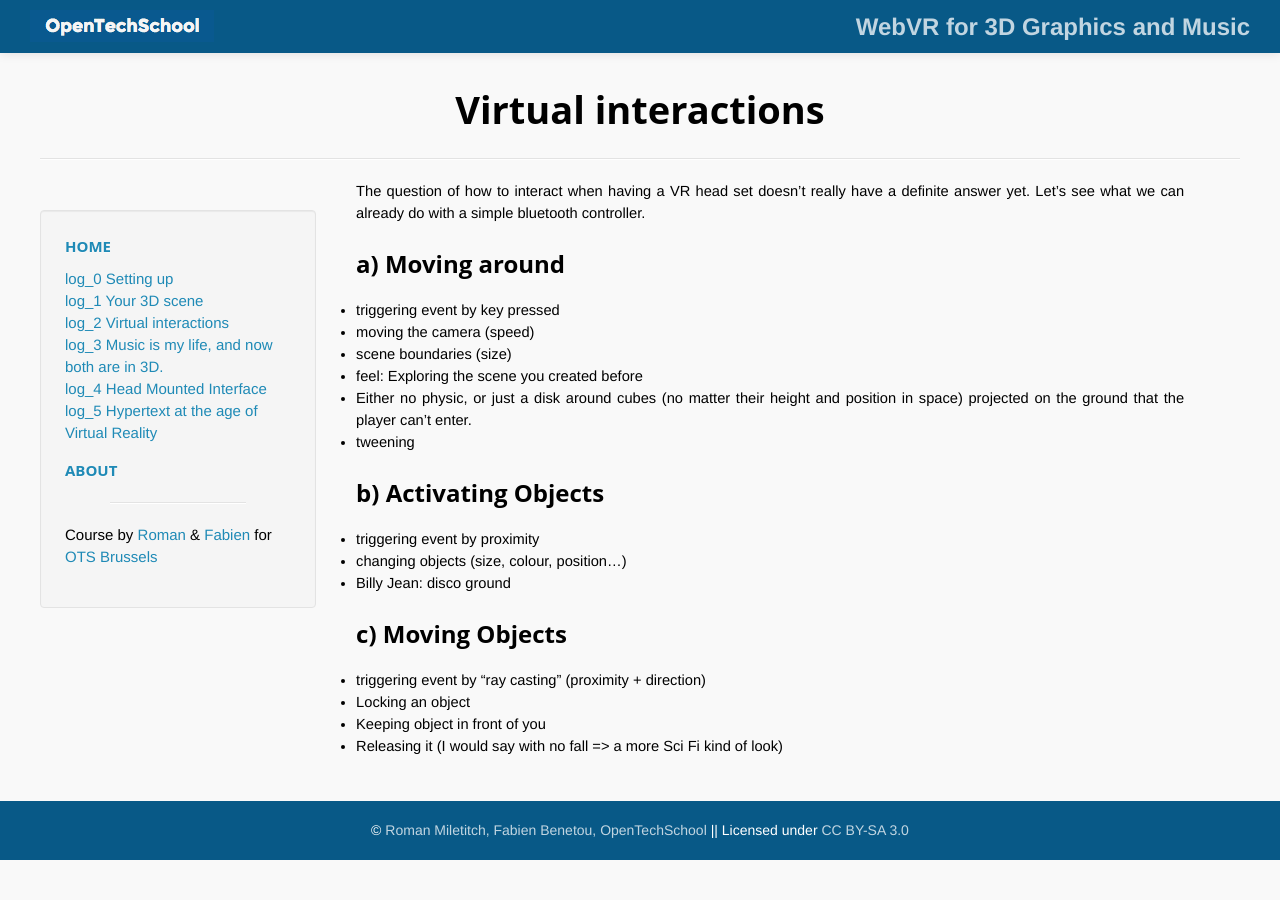
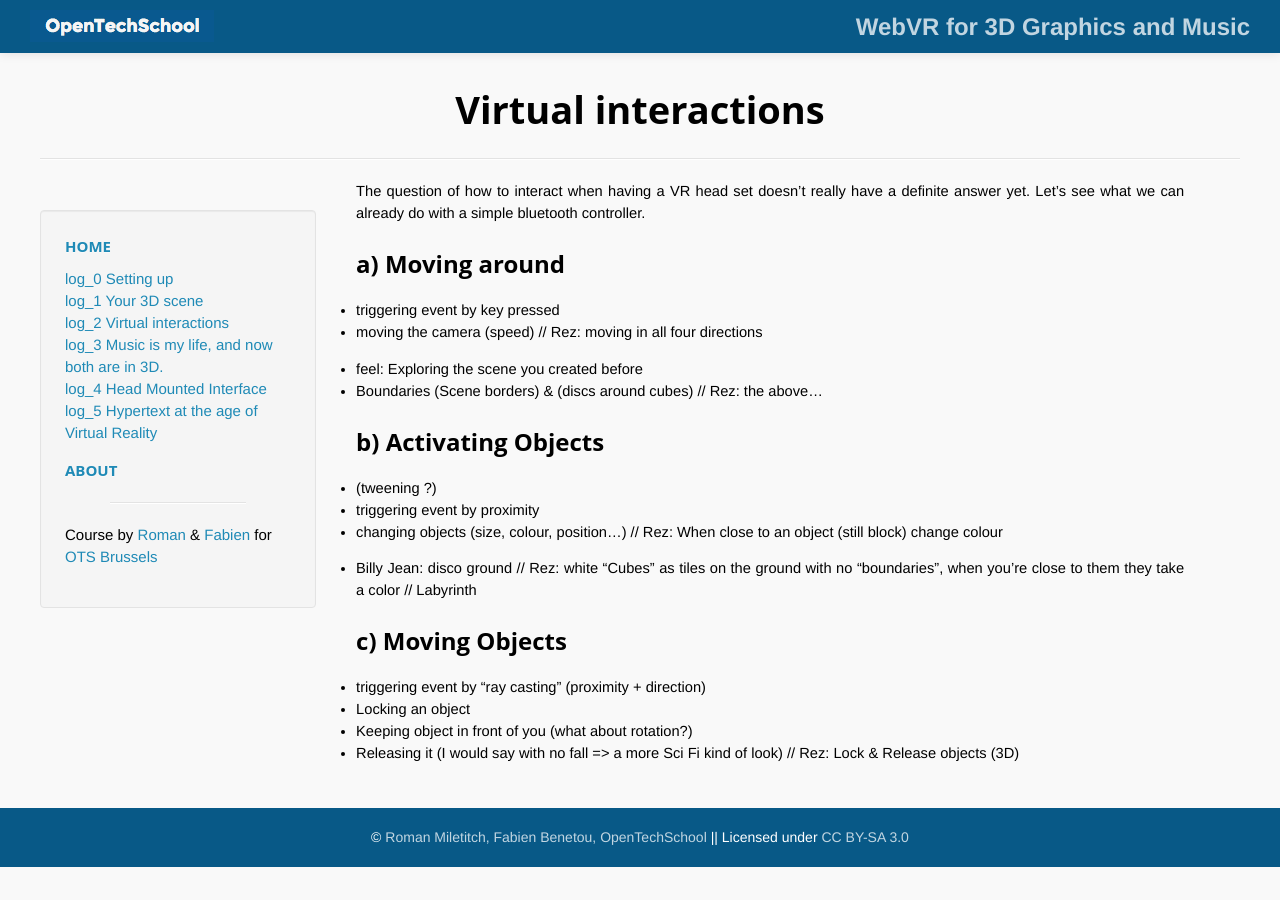
Before and after one commit to OpenTechSchool-Brussels/webVR-for-3D-graphics-and-music, a Jekyll site: the page built from interacting-within-the-scene.markdown, in a window 1280 px wide. Built offline with Jekyll 4.4.1, drawn with Linux system fonts in a browser that asks for light colours; Markdown is read by kramdown in place of the engine named in the settings.

Commit message:
Update interacting-within-the-scene.markdown

```diff
--- a/interacting-within-the-scene.markdown
+++ b/interacting-within-the-scene.markdown
@@ -10,18 +10,26 @@ The question of how to interact when having a VR head set doesn't really have a
 ## a) Moving around
 * triggering event by key pressed
 * moving the camera (speed)
-* scene boundaries (size)
+// Rez: moving in all four directions
+
 * feel: Exploring the scene you created before
-* Either no physic, or just a disk around cubes (no matter their height and position in space) projected on the ground that the player can't enter.
-* tweening
+* Boundaries (Scene borders) &  (discs around cubes)
+// Rez: the above...
+
 
 ## b) Activating Objects
+* (tweening ?)
 * triggering event by proximity
 * changing objects (size, colour, position...)
+// Rez: When close to an object (still block) change colour
+
 * Billy Jean: disco ground
+// Rez: white "Cubes" as tiles on the ground with no "boundaries", when you're close to them they take a color
+// Labyrinth
 
 ## c) Moving Objects
 * triggering event by "ray casting" (proximity + direction)
 * Locking an object
-* Keeping object in front of you
+* Keeping object in front of you (what about rotation?)
 * Releasing it (I would say with no fall => a more Sci Fi kind of look)
+// Rez: Lock & Release objects (3D)
```
